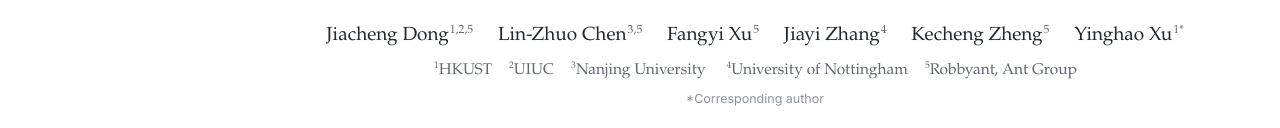
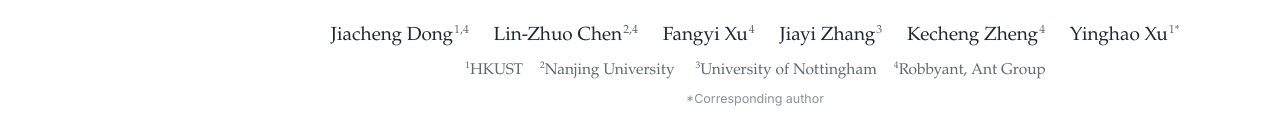
Before and after one commit to robbyant-research/VR4WAM, a plain HTML site: page index.html in a window 1280 px wide. Shown: the part 187-315 px from the top of the page. Drawn offline with Linux system fonts and the light colour scheme.

Commit message:
Sync project page from local 7c1b93b

```diff
--- a/index.html
+++ b/index.html
@@ -34,16 +34,16 @@
 <header class="hero">
   <h1>Exploring Visual Representations for World–Action Models</h1>
   <p class="authors">
-    <span>Jiacheng Dong<sup>1,2,5</sup></span>
-    <span>Lin-Zhuo Chen<sup>3,5</sup></span>
-    <span>Fangyi Xu<sup>5</sup></span>
-    <span>Jiayi Zhang<sup>4</sup></span>
-    <span>Kecheng Zheng<sup>5</sup></span>
+    <span>Jiacheng Dong<sup>1,4</sup></span>
+    <span>Lin-Zhuo Chen<sup>2,4</sup></span>
+    <span>Fangyi Xu<sup>4</sup></span>
+    <span>Jiayi Zhang<sup>3</sup></span>
+    <span>Kecheng Zheng<sup>4</sup></span>
     <span>Yinghao Xu<sup>1*</sup></span>
   </p>
   <p class="affil">
-    <span><sup>1</sup>HKUST</span><span><sup>2</sup>UIUC</span><span><sup>3</sup>Nanjing University</span>
-    <span><sup>4</sup>University of Nottingham</span><span><sup>5</sup>Robbyant, Ant Group</span>
+    <span><sup>1</sup>HKUST</span><span><sup>2</sup>Nanjing University</span>
+    <span><sup>3</sup>University of Nottingham</span><span><sup>4</sup>Robbyant, Ant Group</span>
   </p>
   <p class="note">*Corresponding author</p>
   <div class="links">
```
